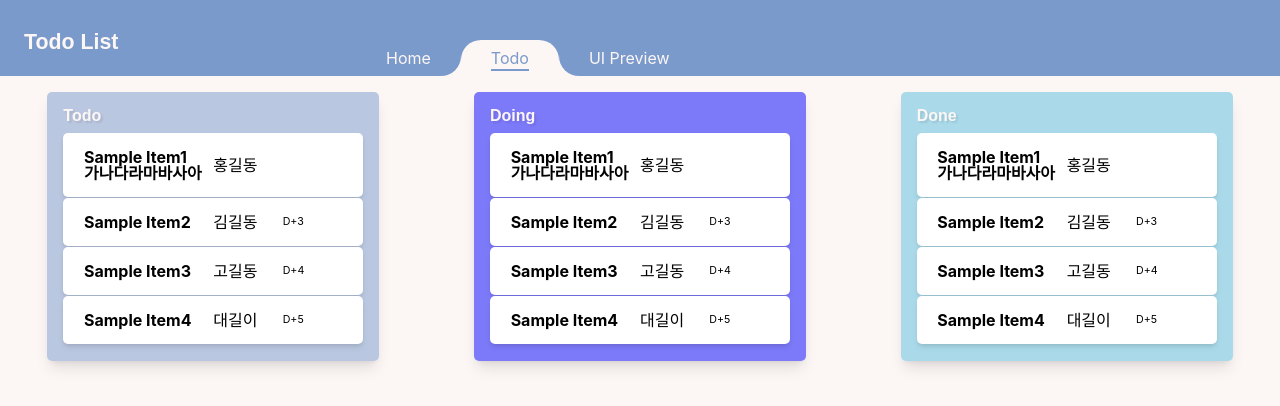
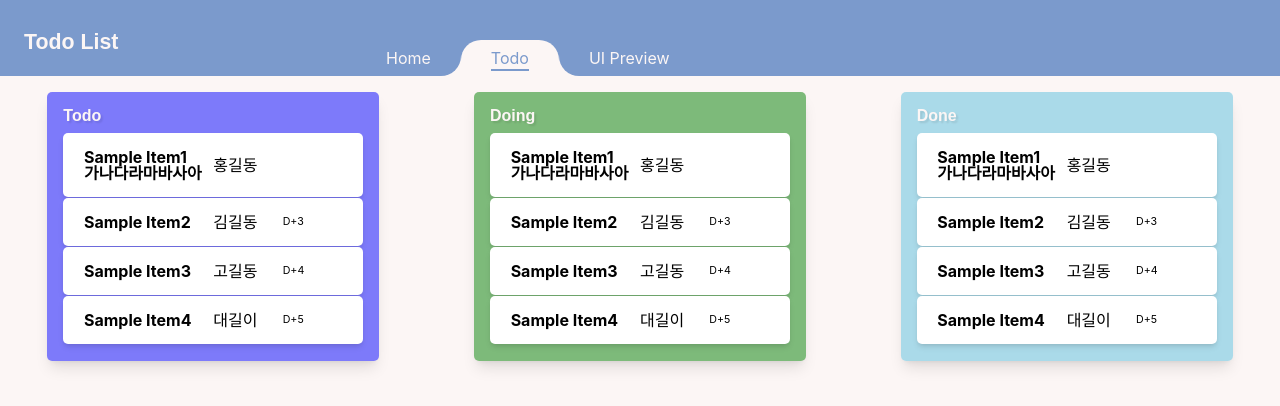
Before and after one commit to RunLearn/super-todoapp, a Next.js app: page /todo in a window 1280 px wide. Shown: the top 406 px of the page. Built offline with nearby package versions, Linux system fonts and the light colour scheme.

Commit message:
Chore: Move example to UI Preview

```diff
--- a/pages/todo/index.tsx
+++ b/pages/todo/index.tsx
@@ -12,8 +12,8 @@ const TodoPage: NextPage = () => {
             </header>
             <MainLayout>
                 <FlexBoxLayout flexType="rowAround">
-                    <TodoListConatiner title="Todo" list={ undefined } />
-                    <TodoListConatiner title="Doing" list={ undefined } backgroundColor="primary" />
+                    <TodoListConatiner title="Todo" list={ undefined } backgroundColor="primary"/>
+                    <TodoListConatiner title="Doing" list={ undefined } backgroundColor="success" />
                     <TodoListConatiner title="Done" list={ undefined } backgroundColor="info" />
                 </FlexBoxLayout>
             </MainLayout>
--- a/pages/ui-preivew/index.tsx
+++ b/pages/ui-preivew/index.tsx
@@ -39,8 +39,8 @@ const ButtonSamplePage: NextPage = () => {
                     </header>
                     <FlexBoxLayout flexType="rowAround">
                         <TodoListConatiner title="Todo" list={ undefined } />
-                        <TodoListConatiner title="Doing" list={ undefined } backgroundColor="#cc9a7b" />
-                        <TodoListConatiner title="Done" list={ undefined } backgroundColor="#9acc7b" />
+                        <TodoListConatiner title="Doing" list={ undefined } backgroundColor="info" />
+                        <TodoListConatiner title="Done" list={ undefined } backgroundColor="success" />
                     </FlexBoxLayout>
                 </section>
             </MainLayout>
```
